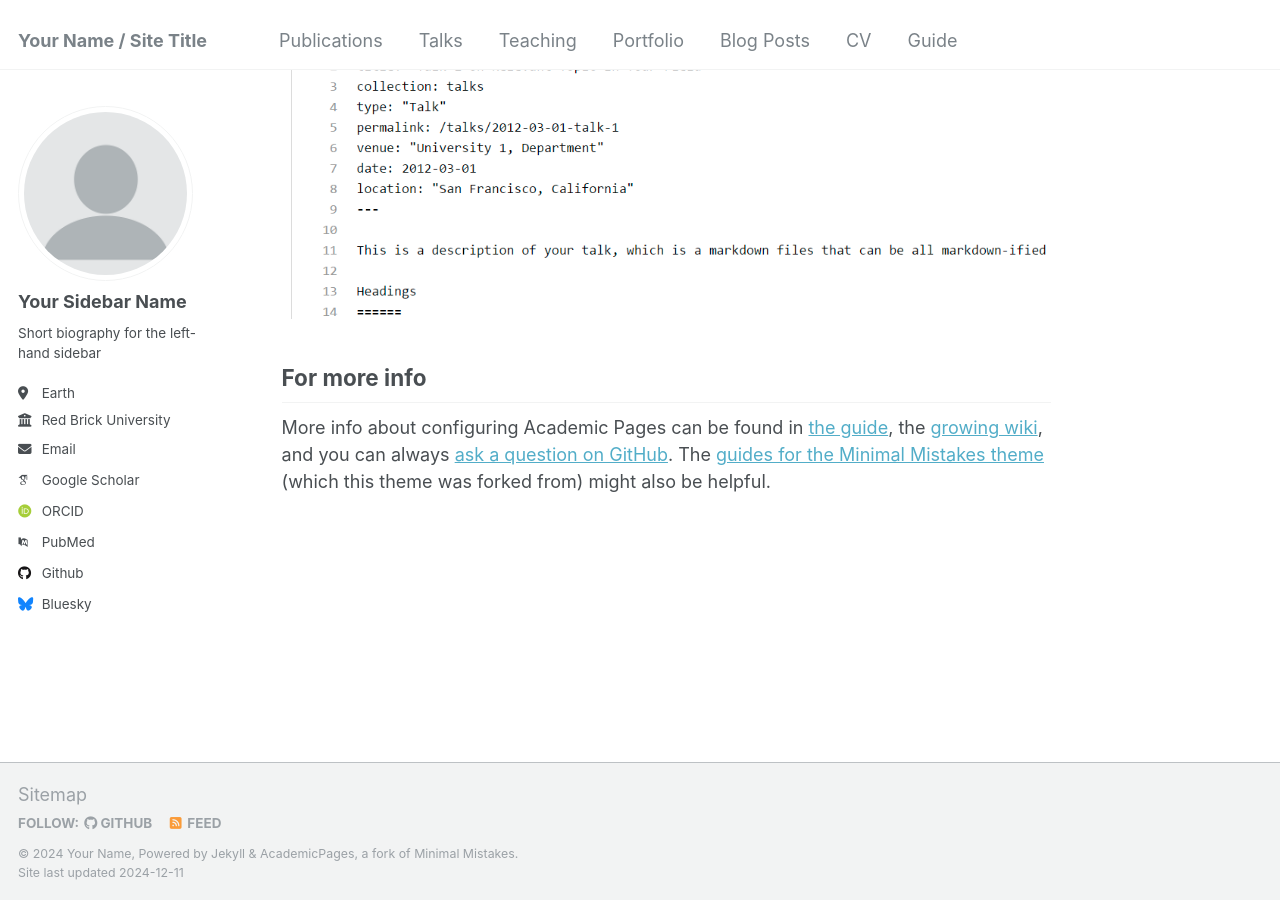
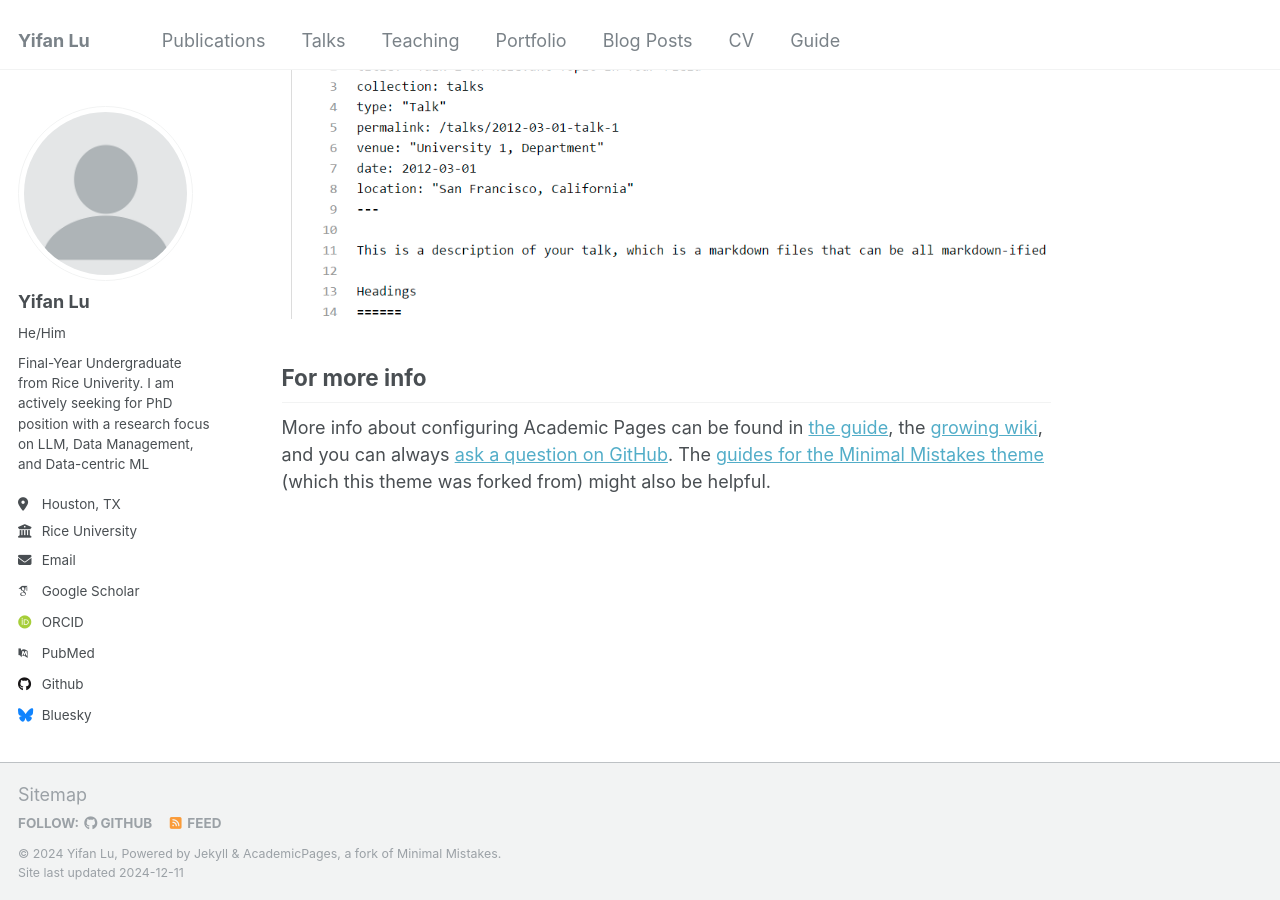
Before and after one commit to yl231/yl231.github.io, a Jekyll site: the page built from _pages/about.md, in a window 1280 px wide and 900 px high, scrolled down 2643 px. Built offline with Jekyll 4.4.1, drawn with Linux system fonts in a browser that asks for light colours; some web fonts are replaced.

Commit message:
Update _config.yml

```diff
--- a/_config.yml
+++ b/_config.yml
@@ -8,11 +8,11 @@
 
 # Basic Site Settings
 locale                   : "en-US"
-title                    : "Your Name / Site Title"
+title                    : "Yifan Lu"
 title_separator          : "-"
-name                     : &name "Your Name"
+name                     : &name "Yifan Lu"
 description              : &description "personal description"
-url                      : https://academicpages.github.io # the base hostname & protocol for your site e.g. "https://[your GitHub username].github.io"
+url                      : https://yl231.github.io # the base hostname & protocol for your site e.g. "https://[your GitHub username].github.io"
 baseurl                  : "" # the subpath of your site, e.g. "/blog"
 repository               : "academicpages/academicpages.github.io"
 
@@ -22,13 +22,13 @@ repository               : "academicpages/academicpages.github.io"
 author:
   # Biographic information
   avatar           : "profile.png"
-  name             : "Your Sidebar Name"
-  pronouns         : # example: "she/her"
-  bio              : "Short biography for the left-hand sidebar"
-  location         : "Earth"
-  employer         : "Red Brick University"
-  uri              : # URL
-  email            : "none@example.org"
+  name             : "Yifan Lu"
+  pronouns         : "He/Him" # example: "she/her"
+  bio              : "Final-Year Undergraduate from Rice Univerity. I am actively seeking for PhD position with a research focus on LLM, Data Management, and Data-centric ML"
+  location         : "Houston, TX"
+  employer         : "Rice University"
+  URI              : "https://www.rice.edu/" # URL
+  email            : "yl231@rice.edu"
 
   # Academic websites
   arxiv            : # URL - Update with the correct link to your profile
```
